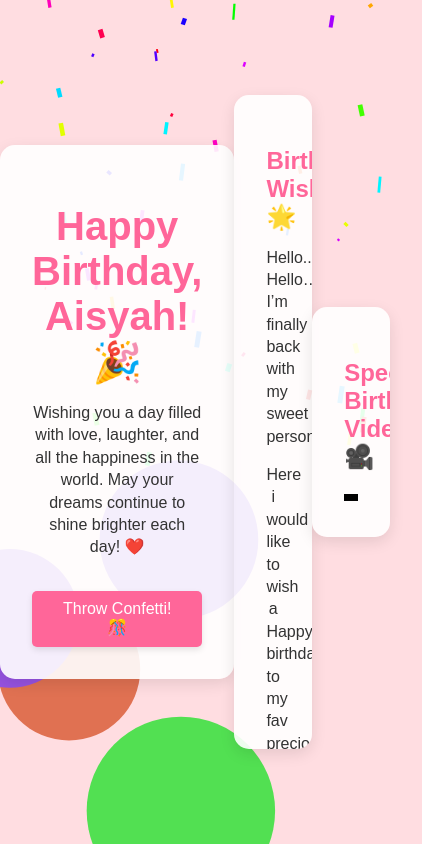
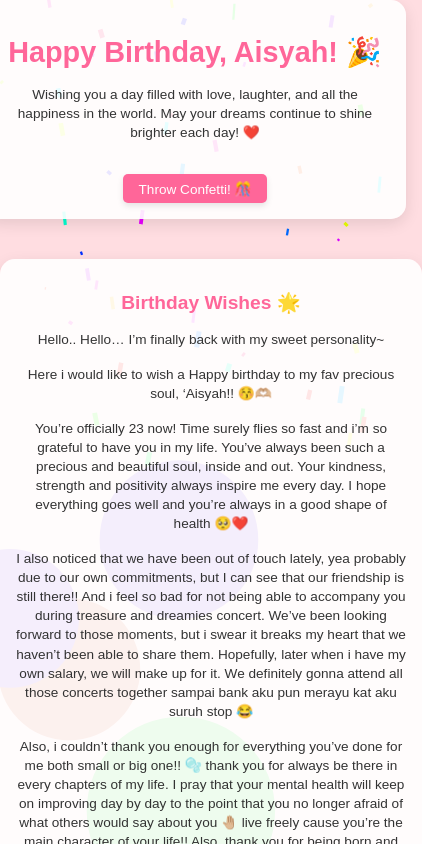
Before and after one commit to hsnaann/hbaisyah.github.io, a plain HTML site: page index.html in a window 390 px wide. Both pictures are taken after a click on the button "Throw Confetti! 🎊". Shown: the top 844 px of the page, 422 px wide, since content can reach past the window. Drawn offline with Linux system fonts and the light colour scheme; grey boxes are pictures that could not be loaded.

Commit message:
index.html

```diff
--- a/index.html
+++ b/index.html
@@ -14,6 +14,7 @@
             display: flex;
             justify-content: center;
             align-items: center;
+            flex-direction: column;
             min-height: 100vh;
             overflow-x: hidden; /* Prevent horizontal scrolling */
         }
@@ -119,11 +120,59 @@
         /* Media Queries */
         @media only screen and (max-width: 768px) {
             .container {
-                width: 90%;
+                width: 95%; /* Slightly increase the width for smaller screens */
+                padding: 1rem; /* Reduce padding for smaller screens */
             }
 
             .section {
-                width: 90%;
+                width: 95%; /* Slightly increase the width for smaller screens */
+                padding: 1rem; /* Reduce padding for smaller screens */
+            }
+
+            h1 {
+                font-size: 2rem; /* Reduce font size for smaller screens */
+            }
+
+            .section h2 {
+                font-size: 1.25rem; /* Reduce font size for smaller screens */
+            }
+
+            .message, .section p {
+                font-size: 0.9rem; /* Reduce font size for smaller screens */
+            }
+
+            button {
+                padding: 0.5rem 1.2rem; /* Adjust padding for smaller screens */
+                font-size: 0.9rem; /* Adjust font size for smaller screens */
+            }
+        }
+
+        @media only screen and (max-width: 425px) {
+            .container {
+                width: 100%;
+                padding: 1rem;
+            }
+
+            .section {
+                width: 100%;
+                padding: 1rem;
+            }
+
+            h1 {
+                font-size: 1.8rem; /* Reduce font size further for smaller screens */
+            }
+
+            .section h2 {
+                font-size: 1.2rem; /* Reduce font size further for smaller screens */
+            }
+
+            .message, .section p {
+                font-size: 0.85rem; /* Reduce font size further for smaller screens */
+            }
+
+            button {
+                padding: 0.4rem 1rem; /* Adjust padding for smaller screens */
+                font-size: 0.85rem; /* Adjust font size for smaller screens */
             }
         }
     </style>
@@ -163,7 +212,7 @@
     </audio>
 
     <script>
-        const button = document.getElementById('confettiButton');
+         const button = document.getElementById('confettiButton');
         const confettiCanvas = document.getElementById('confettiCanvas');
         const confettiContext = confettiCanvas.getContext('2d');
         const cakeCanvas = document.getElementById('cakeCanvas');
@@ -171,7 +220,6 @@
         const sections = document.querySelectorAll('.section');
         const backgroundMusic = document.getElementById('backgroundMusic');
         const birthdayVideo = document.getElementById('birthdayVideo');
-
 
         confettiCanvas.width = window.innerWidth;
         confettiCanvas.height = window.innerHeight;
@@ -203,10 +251,7 @@
         birthdayVideo.addEventListener('ended', () => {
             playBackgroundMusic();
         });
-        document.getElementById('confettiButton').addEventListener('click', function() {
-            document.getElementById('wishCardSection').style.display = 'block';
-            document.getElementById('videoSection').style.display = 'block';
-        });
+
         function createConfetti() {
             confettiArray = [];
             for (let i = 0; i < 100; i++) {
```
